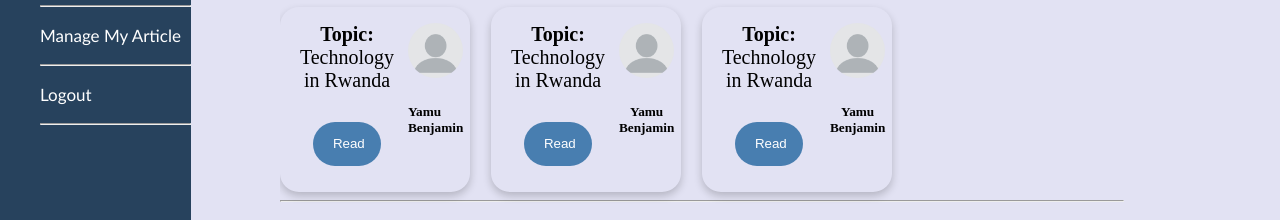
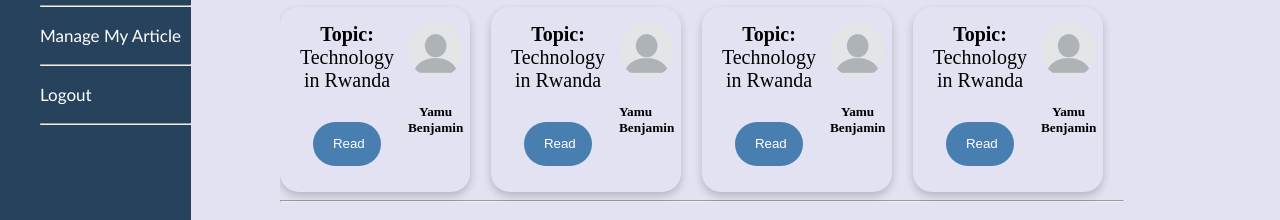
Before and after one commit to yamuben/TeamWork, a website: page UI/html/user/home.html in a window 1280 px wide. Shown: the part 179-399 px from the top of the page. Drawn offline with Linux system fonts and the light colour scheme.

Commit message:
Update home.html

```diff
--- a/UI/html/user/home.html
+++ b/UI/html/user/home.html
@@ -86,6 +86,23 @@
                 <h1 class="most-title">Latest Articles...</h1>
 
                 <div class="row2" >
+
+                     <div class="column-articlee" >
+                      <div class="card-articlee" style="background:none">
+                        <div class=" article-title">
+                            <b>Topic: </b>  Technology in Rwanda <br>
+                            <a href="./view-article.html">
+                              <input type="button"  class="btn2" value=" Read">
+                            </a>
+                        </div>
+
+
+                      <div class="feature-pic">
+                            <img class="latest-pic" src="../../img/tech.jpg">
+                            <h5> Yamu Benjamin</h5>
+                       </div>
+                      </div>
+                    </div>
                     <div class="column-articlee" >
                       <div class="card-articlee" style="background:none">
                         <div class=" article-title">
```
